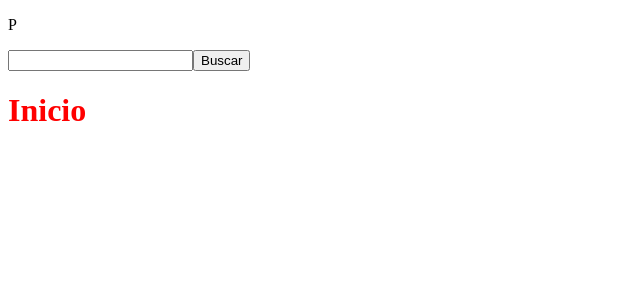
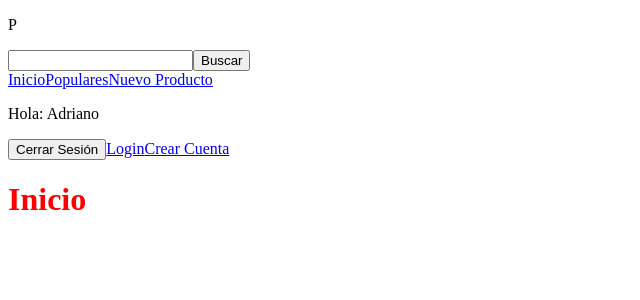
Before and after one commit to adriayc/react_guia_completa-jpt, a Next.js app in the folder 62-ProductHuntApp_NextJsFirebase/producthuntnext/: page / in a window 1280 px wide. Shown: the top 300 px of the page, without its empty margins (0-640 px from the left). Built offline with nearby package versions, Linux system fonts and the light colour scheme.

Commit message:
Creando la Navegacion

```diff
--- a/62-ProductHuntApp_NextJsFirebase/producthuntnext/components/layouts/Header.js
+++ b/62-ProductHuntApp_NextJsFirebase/producthuntnext/components/layouts/Header.js
@@ -1,6 +1,8 @@
 import React from 'react';
 // Importar components
 import Buscar from '../ui/Buscar';
+import Navegacion from './Navegacion';
+import Link from 'next/link';
 
 const Header = () => {
   return (
@@ -13,10 +15,17 @@
           <Buscar />
 
           {/* Nav aqui */}
+          <Navegacion />
         </div>
 
         <div>
           {/* Menu de administracion */}
+          <p>Hola: Adriano</p>
+
+          <button type='button'>Cerrar Sesión</button>
+
+          <Link href='/'>Login</Link>
+          <Link href='/'>Crear Cuenta</Link>
         </div>
       </div>
     </header>
--- /dev/null
+++ b/62-ProductHuntApp_NextJsFirebase/producthuntnext/components/layouts/Navegacion.js
@@ -0,0 +1,15 @@
+import React from 'react';
+// Importar routing
+import Link from 'next/link';
+
+const Navegacion = () => {
+  return (
+    <nav>
+      <Link href='/'>Inicio</Link>
+      <Link href='/'>Populares</Link>
+      <Link href='/'>Nuevo Producto</Link>
+    </nav>
+  );
+}
+
+export default Navegacion;
```
